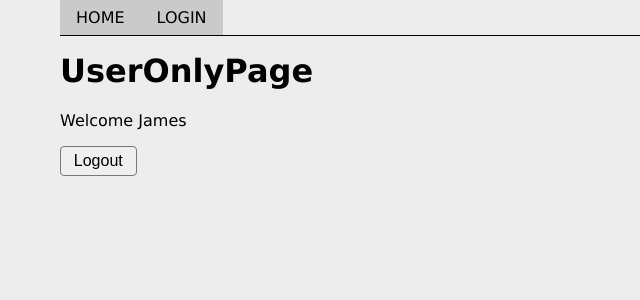
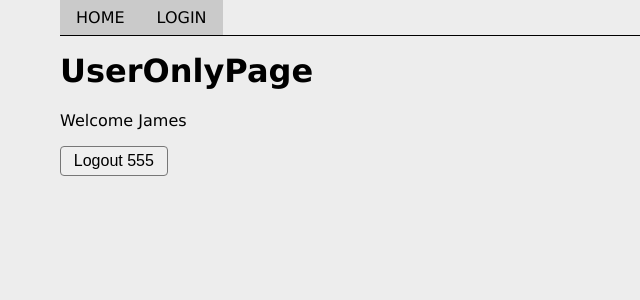
Before and after one commit to MariusCodeAcademy/feu2-12_r_context_api_useReducer, a React (Vite) app: page /user-page in a window 1280 px wide. Shown: the top 300 px of the page, without its empty margins (0-640 px from the left). Built offline with nearby package versions, Linux system fonts and the light colour scheme.

Commit message:
clear out props drill

```diff
--- a/src/App.jsx
+++ b/src/App.jsx
@@ -36,17 +36,13 @@ function App() {
   return (
     <AuthContext.Provider value={555}>
       <div className='App container'>
-        <Header
-          onLogout={handleLogout}
-          userEmail={userEmail}
-          isUserLoggedIn={isUserLoggedIn}
-        />
+        <Header />
         <Switch>
           <Route path={'/user-page'}>
-            <UserOnlyPage onLogout={handleLogout} />
+            <UserOnlyPage />
           </Route>
           <Route path={'/login'}>
-            <LoginPage onLogin={handleLogin} />
+            <LoginPage />
           </Route>
           <Route path={'/'} exact>
             <HomePage />
--- a/src/components/Header.jsx
+++ b/src/components/Header.jsx
@@ -1,8 +1,8 @@
 import { Link, NavLink } from 'react-router-dom';
 
 function Header(props) {
-  const isUserLoggedIn = props.isUserLoggedIn;
-  const userEmail = props.userEmail;
+  const isUserLoggedIn = false;
+  const userEmail = '';
 
   return (
     <header className='main-header'>
@@ -29,7 +29,7 @@ function Header(props) {
         {isUserLoggedIn && (
           <Link className='nav-link' to={'/login'}>
             {/* headeryje paspaudus lougout span, onClick atsiloginam  */}
-            <span onClick={props.onLogout}>Logout</span>
+            <span>Logout</span>
           </Link>
         )}
 
--- a/src/components/LoginForm.jsx
+++ b/src/components/LoginForm.jsx
@@ -16,7 +16,6 @@ function LoginForm(props) {
       password: passwordValue,
     };
     // console.log('loginObj ===', loginObj);
-    props.onLogin(loginObj);
   };
   // pateikiant forma isspausditi login objekta
   // pateikiant forma gauti login objekta LoginPage ir isspausdinti konsoleje
--- a/src/components/LogoutAction.jsx
+++ b/src/components/LogoutAction.jsx
@@ -1,9 +1,16 @@
+import { useContext } from 'react';
+import AuthContext from '../store/AuthContext';
+
 function LogoutAction(props) {
+  // get value from context and console log it
+  const val = useContext(AuthContext);
+
+  console.log('val ===', val);
+
   const logoutTrigger = () => {
     // trigger
-    props.onLogout();
   };
 
-  return <button onClick={logoutTrigger}>Logout</button>;
+  return <button onClick={logoutTrigger}>Logout {val}</button>;
 }
 export default LogoutAction;
--- a/src/pages/LoginPage.jsx
+++ b/src/pages/LoginPage.jsx
@@ -8,7 +8,7 @@ function LoginPage(props) {
     <div>
       <h1>LoginPage</h1>
       <p>Please login</p>
-      <LoginForm onLogin={props.onLogin} />
+      <LoginForm />
     </div>
   );
 }
--- a/src/pages/UserOnlyPage.jsx
+++ b/src/pages/UserOnlyPage.jsx
@@ -6,7 +6,7 @@ function UserOnlyPage(props) {
       <h1>UserOnlyPage</h1>
       <p>Welcome James</p>
 
-      <LogoutAction onLogout={props.onLogout} />
+      <LogoutAction />
     </div>
   );
 }
```
Also changed, not shown: 1 other file (tests, documents, lock files or other folders).
